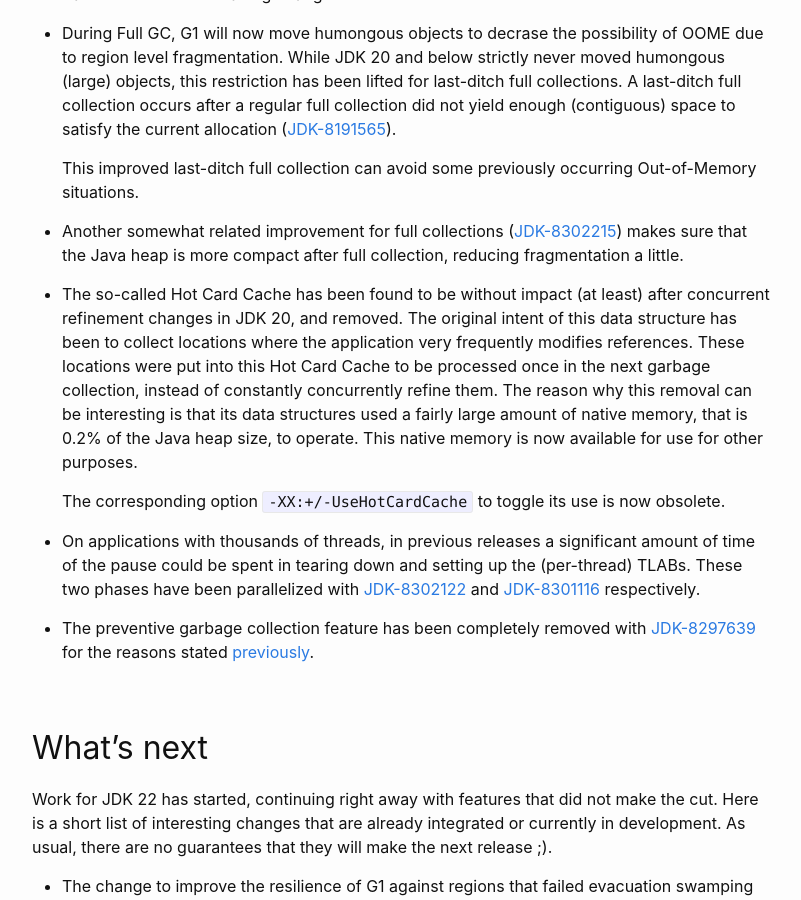
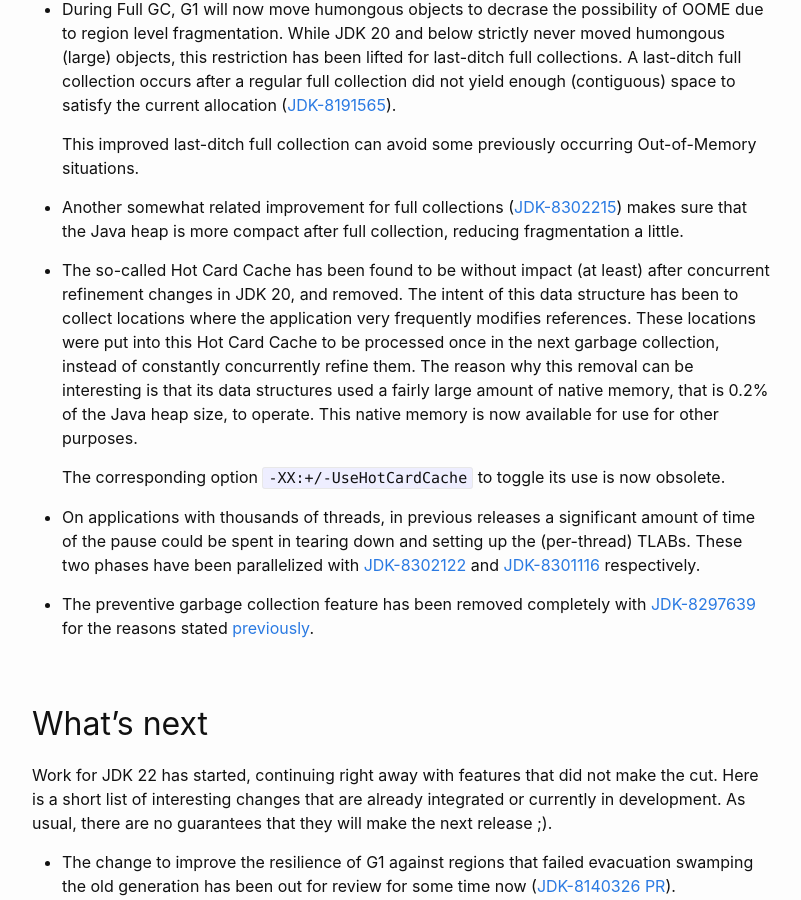
Before and after one commit to tschatzl/tschatzl.github.io, a Jekyll site: the page built from _posts/2023-08-04-jdk21-g1-parallel-gc-changes.md, in a window 1280 px wide and 900 px high, scrolled down 1134 px. Shown: the whole window, without its empty margins (238-1039 px from the left). Built offline with Jekyll 4.4.1, drawn with Linux system fonts in a browser that asks for light colours; some of the changed text lies outside the part shown.

Commit message:
Typos...

```diff
--- a/_posts/2023-08-04-jdk21-g1-parallel-gc-changes.md
+++ b/_posts/2023-08-04-jdk21-g1-parallel-gc-changes.md
@@ -33,13 +33,13 @@ Here are the JDK 21 user facing changes for G1:
 
   * Another somewhat related improvement for full collections ([JDK-8302215](https://bugs.openjdk.org/browse/JDK-8302215)) makes sure that the Java heap is more compact after full collection, reducing fragmentation a little.
 
-  * The so-called Hot Card Cache has been found to be without impact (at least) after concurrent refinement changes in JDK 20, and removed. The original intent of this data structure has been to collect locations where the application very frequently modifies references. These locations were put into this Hot Card Cache to be processed once in the next garbage collection, instead of constantly concurrently refine them. The reason why this removal can be interesting is that its data structures used a fairly large amount of native memory, that is 0.2% of the Java heap size, to operate. This native memory is now available for use for other purposes.
+  * The so-called Hot Card Cache has been found to be without impact (at least) after concurrent refinement changes in JDK 20, and removed. The intent of this data structure has been to collect locations where the application very frequently modifies references. These locations were put into this Hot Card Cache to be processed once in the next garbage collection, instead of constantly concurrently refine them. The reason why this removal can be interesting is that its data structures used a fairly large amount of native memory, that is 0.2% of the Java heap size, to operate. This native memory is now available for use for other purposes.
 
     The corresponding option `-XX:+/-UseHotCardCache` to toggle its use is now obsolete.
 
   * On applications with thousands of threads, in previous releases a significant amount of time of the pause could be spent in tearing down and setting up the (per-thread) TLABs. These two phases have been parallelized with [JDK-8302122](https://bugs.openjdk.org/browse/JDK-8302122) and [JDK-8301116](https://bugs.openjdk.org/browse/JDK-8301116) respectively.
 
-  * The preventive garbage collection feature has been completely removed with [JDK-8297639](https://bugs.openjdk.org/browse/JDK-8297639) for the reasons stated [previously](/2023/03/14/jdk20-g1-parallel-gc-changes.html#preventive).
+  * The preventive garbage collection feature has been removed completely with [JDK-8297639](https://bugs.openjdk.org/browse/JDK-8297639) for the reasons stated [previously](/2023/03/14/jdk20-g1-parallel-gc-changes.html#preventive).
 
 ## What's next
 
```
Also changed, not shown: other parts of _posts/2023-08-04-jdk21-g1-parallel-gc-changes.md (+3 -3 lines).
